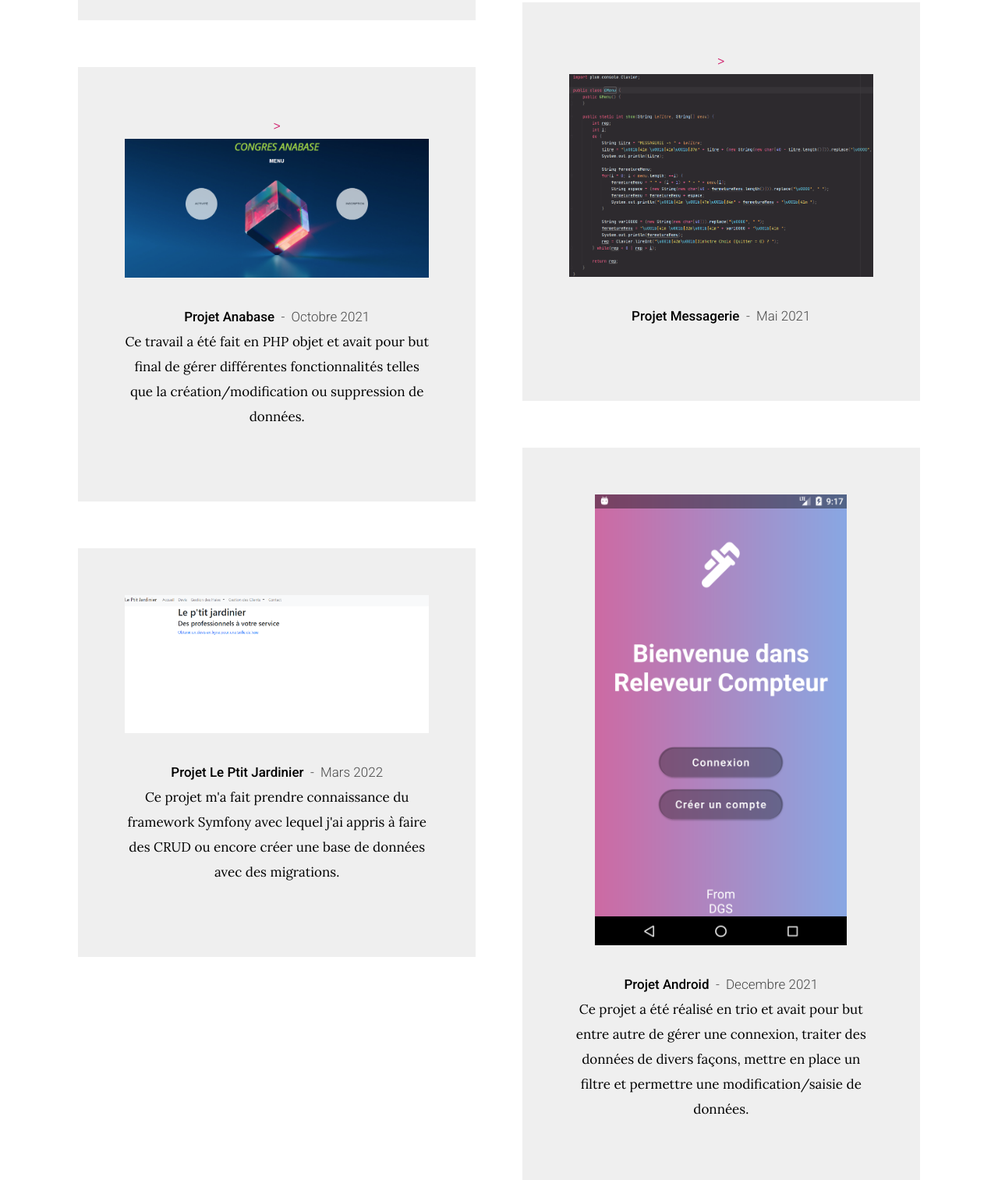
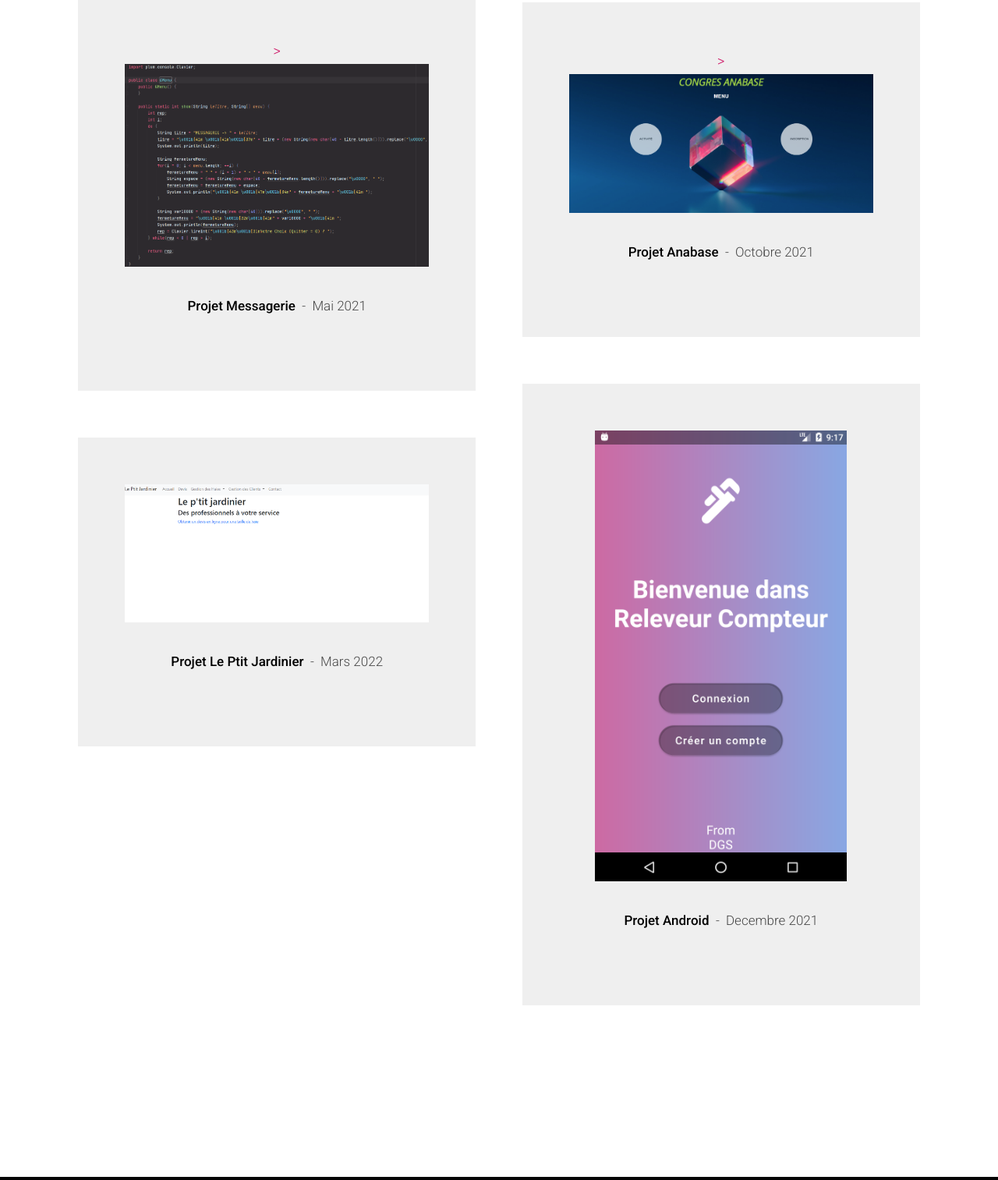
Before and after one commit to MatheoChusseau/portfolio, a plain HTML site: page index.html in a window 1280 px wide. Shown: the part 6687-8200 px from the top of the page at 78% size. Drawn offline with Linux system fonts and the light colour scheme; a web font is replaced by a local one.

Commit message:
maj 22/05 2

```diff
--- a/index.html
+++ b/index.html
@@ -375,7 +375,7 @@
                                 Février 2021
                             </p>
                             <p>
-                                Ce travail avait pour but de me faire découvrir le langage VB.net ou il a fallu gérer différentes données provenant d'une base Access.
+
                             </p>
                         </div>
                     </div>
@@ -438,7 +438,7 @@
                                 Octobre 2021
                             </p>
                             <p>
-                                Ce travail a été fait en PHP objet et avait pour but final de gérer différentes fonctionnalités telles que la création/modification ou suppression de données.
+
                             </p>
                         </div>
                     </div>
@@ -460,7 +460,7 @@
                                 Decembre 2021
                             </p>
                             <p>
-                                Ce projet a été réalisé en trio et avait pour but entre autre de gérer une connexion, traiter des données de divers façons, mettre en place un filtre et permettre une modification/saisie de données.
+
                             </p>
                         </div>
                     </div>
@@ -481,7 +481,7 @@
                                 Mars 2022
                             </p>
                             <p>
-                                Ce projet m'a fait prendre connaissance du framework Symfony avec lequel j'ai appris à faire des CRUD ou encore créer une base de données avec des migrations.
+
                             </p>
                         </div>
                     </div>
```
